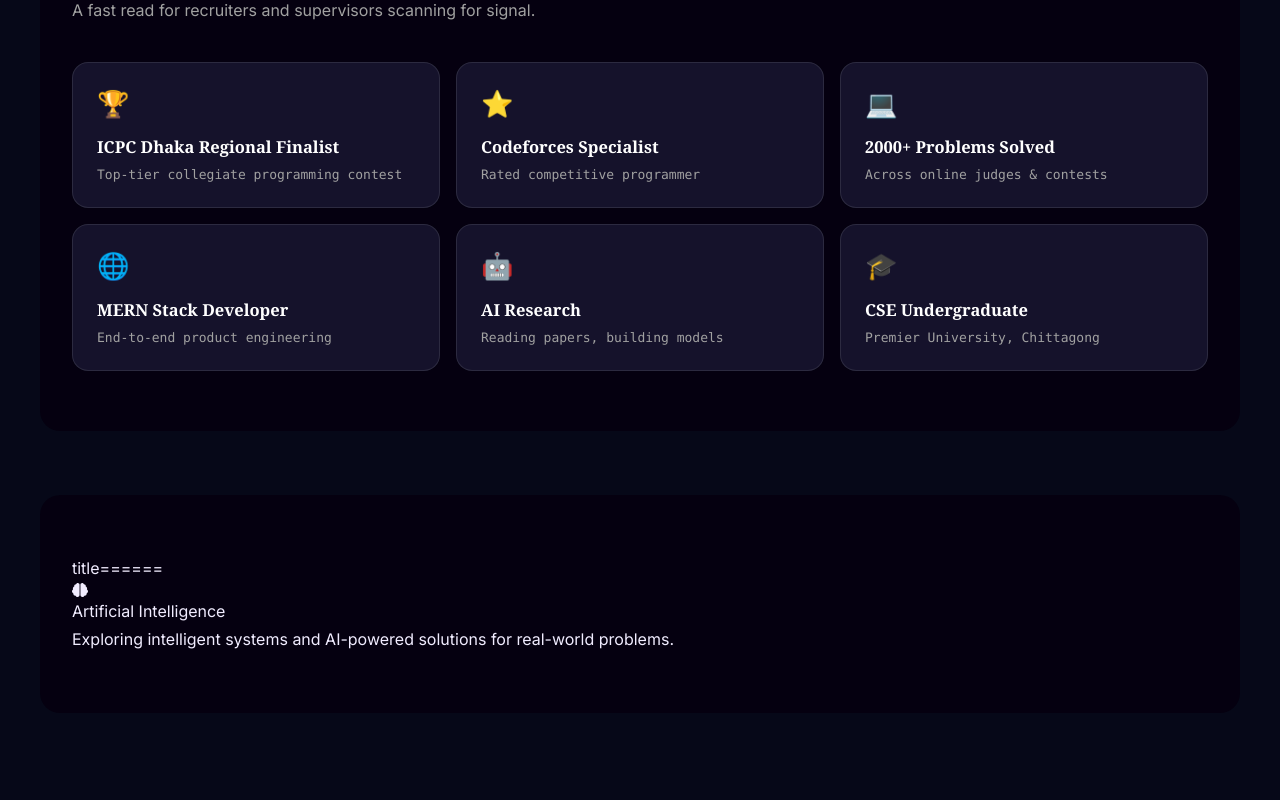
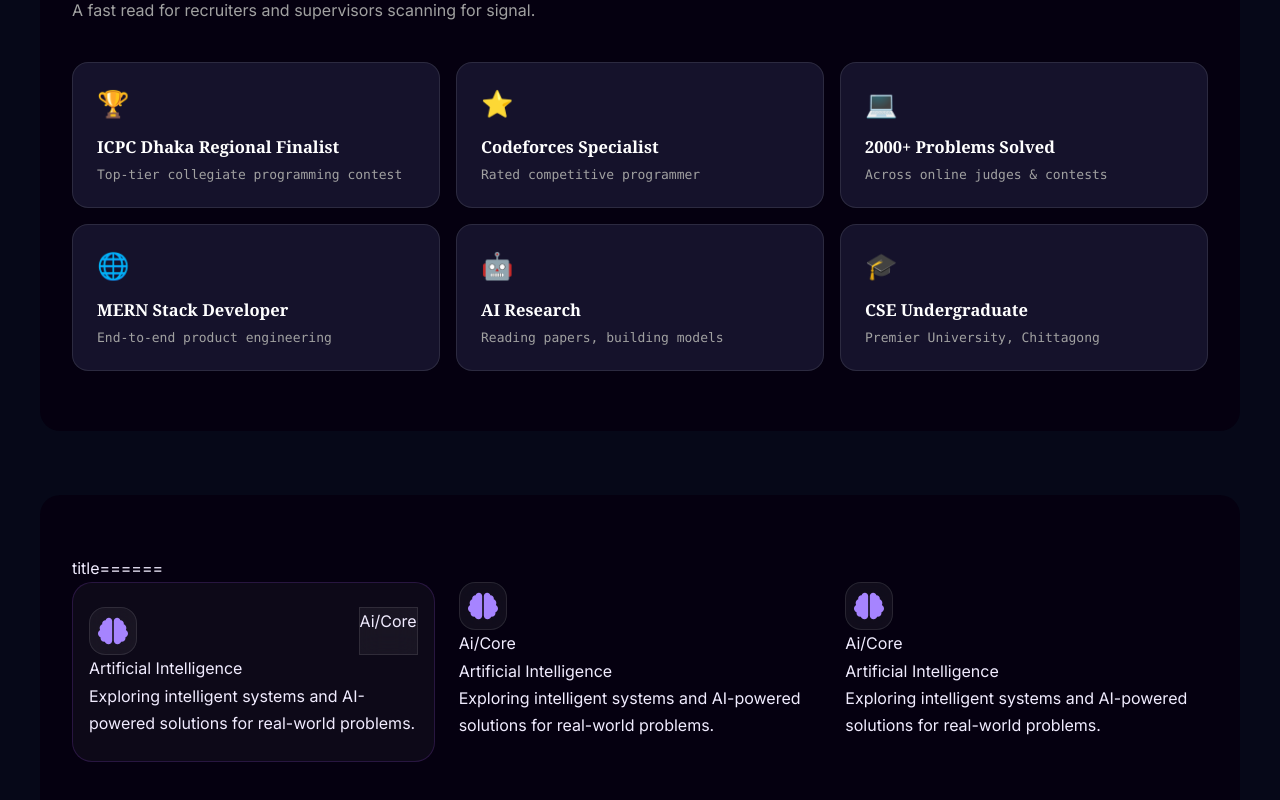
Before and after one commit to nuralamjoy/my_portfolio, a React (Vite) app: page / in a window 1280 px wide. Shown: the part 3341-4141 px from the top of the page. Before the commit the page ends 4054 px from the top, so only its background shows below. Built offline with nearby package versions, Linux system fonts and the light colour scheme.

Commit message:
icon design for focus area

```diff
--- a/src/components/About/FocusArea.jsx
+++ b/src/components/About/FocusArea.jsx
@@ -6,11 +6,48 @@ const FocusArea = () => {
       <div className="focus-body">
         <div className="focus-header">title======</div>
 
-        <div className="focus-card">
+        <div className="focus-card grid grid-cols-1 md:grid-cols-2 lg:grid-cols-3 gap-6 ">
+          <div className="fa-card bg-[var(--card)] rounded-[20px] border border-[var(--border)] px-4 py-6 ">
+            <div className="fa-card-upper">
+              <div className="fa-card-icon flex justify-between">
+                <div className="w-12 h-12 rounded-2xl bg-white/5 border border-white/10 backdrop-blur-md flex items-center justify-center">
+                  <FaBrain className="text-3xl text-violet-400" />
+                </div>
+                <span className=" bg-white/5 border border-white/10 backdrop-blur-md">
+                  Ai/Core
+                </span>
+              </div>
+            </div>
+            <h3 className="fa-card-title">Artificial Intelligence</h3>
+            <p className="fa-card-desc">
+              Exploring intelligent systems and AI-powered solutions for
+              real-world problems.
+            </p>
+          </div>
+
           <div className="fa-card">
             <div className="fa-card-upper">
               <div className="fa-card-icon">
-                <FaBrain />
+                <div className="w-12 h-12 rounded-2xl bg-white/5 border border-white/10 backdrop-blur-md flex items-center justify-center">
+                  <FaBrain className="text-3xl text-violet-400" />
+                </div>
+                <span>Ai/Core</span>
+              </div>
+            </div>
+            <h3 className="fa-card-title">Artificial Intelligence</h3>
+            <p className="fa-card-desc">
+              Exploring intelligent systems and AI-powered solutions for
+              real-world problems.
+            </p>
+          </div>
+
+          <div className="fa-card">
+            <div className="fa-card-upper">
+              <div className="fa-card-icon">
+                <div className="w-12 h-12 rounded-2xl bg-white/5 border border-white/10 backdrop-blur-md flex items-center justify-center">
+                  <FaBrain className="text-3xl text-violet-400" />
+                </div>
+                <span>Ai/Core</span>
               </div>
             </div>
             <h3 className="fa-card-title">Artificial Intelligence</h3>
```
